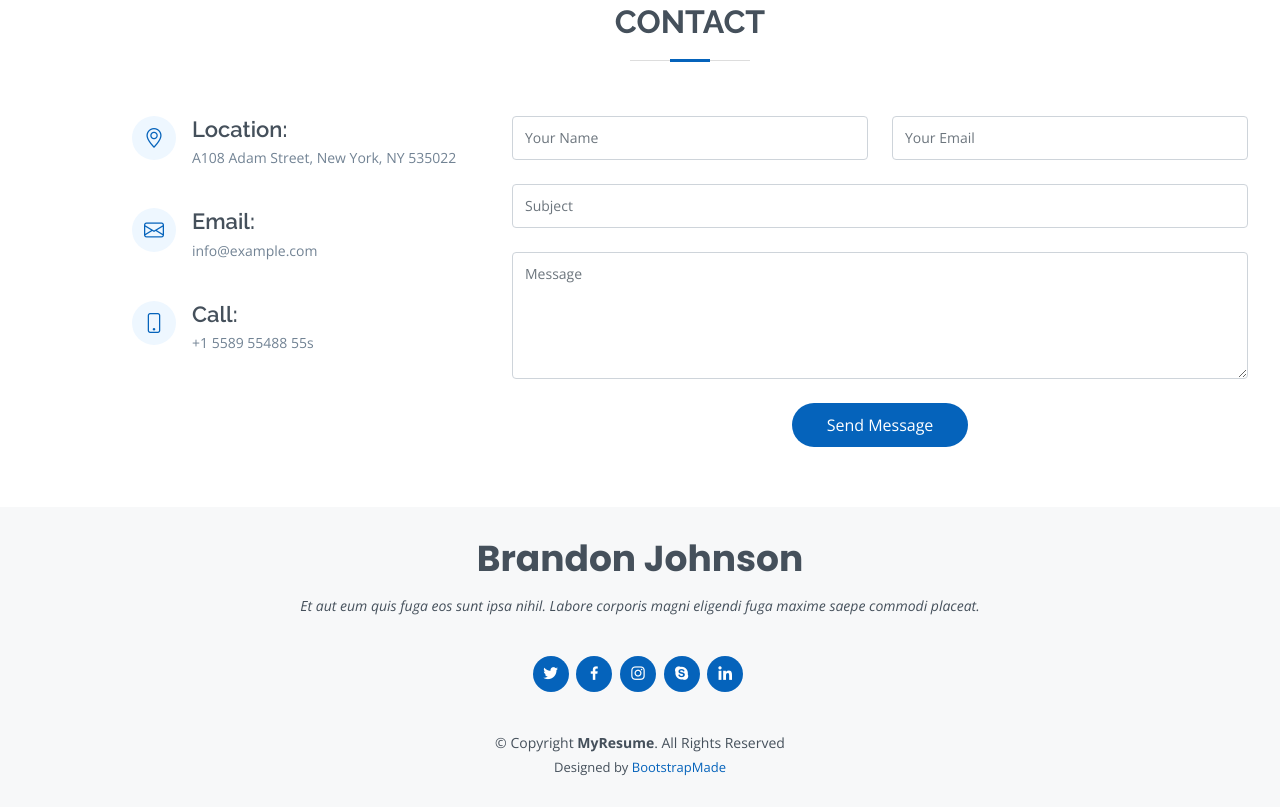
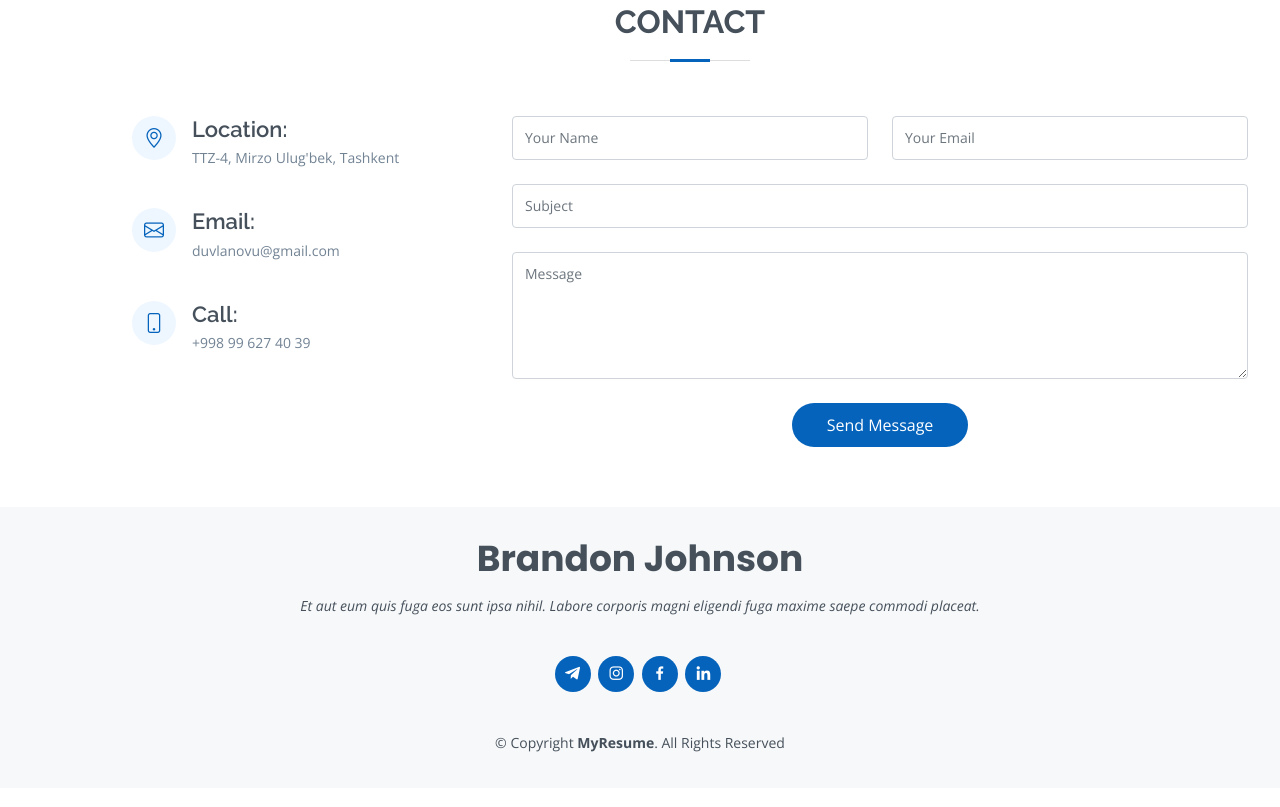
Before and after one commit to Ulugbek01/My-Portfolio, a plain HTML site: page index.html in a window 1280 px wide. Shown: the part 6514-7321 px from the top of the page. Drawn offline with nearby package versions, Linux system fonts and the light colour scheme.

Commit message:
all section add

```diff
--- a/css/style.css
+++ b/css/style.css
@@ -890,9 +890,7 @@ section {
   }
 }
 
-/*--------------------------------------------------------------
-# Contact
---------------------------------------------------------------*/
+/* Contact */
 .contact .info {
   width: 100%;
   background: #fff;
@@ -926,6 +924,9 @@ section {
 .contact .info .email,
 .contact .info .phone {
   margin-top: 40px;
+}
+.contact .info a {
+  color: #728394;
 }
 .contact .info .email:hover i,
 .contact .info .address:hover i,
@@ -1017,9 +1018,7 @@ section {
   }
 }
 
-/*--------------------------------------------------------------
-# Footer
---------------------------------------------------------------*/
+/* Footer */
 #footer {
   background: #f7f8f9;
   color: #45505b;
--- a/index.html
+++ b/index.html
@@ -1146,19 +1146,21 @@
                 <div class="address">
                   <i class="bi bi-geo-alt"></i>
                   <h4>Location:</h4>
-                  <p>A108 Adam Street, New York, NY 535022</p>
+                  <p>TTZ-4, Mirzo Ulug'bek, Tashkent</p>
                 </div>
 
                 <div class="email">
                   <i class="bi bi-envelope"></i>
                   <h4>Email:</h4>
-                  <p>info@example.com</p>
+                  <p>
+                    <a href="mailto:duvlanovu@gmail.com">duvlanovu@gmail.com</a>
+                  </p>
                 </div>
 
                 <div class="phone">
                   <i class="bi bi-phone"></i>
                   <h4>Call:</h4>
-                  <p>+1 5589 55488 55s</p>
+                  <p><a href="tel:(+998 99 627 40 39)">+998 99 627 40 39</a></p>
                 </div>
               </div>
             </div>
@@ -1239,18 +1241,29 @@
           eligendi fuga maxime saepe commodi placeat.
         </p>
         <div class="social-links">
-          <a href="#" class="twitter"><i class="bx bxl-twitter"></i></a>
+          <a
+            href="https://t.me/Duvlanov_ulugbek"
+            class="telegram"
+            target="_blank"
+            ><i class="bx bxl-telegram"></i
+          ></a>
+          <a
+            href="https://www.instagram.com/ulugbekduvlanov"
+            target="_blank"
+            class="instagram"
+            ><i class="bx bxl-instagram"></i
+          ></a>
           <a href="#" class="facebook"><i class="bx bxl-facebook"></i></a>
-          <a href="#" class="instagram"><i class="bx bxl-instagram"></i></a>
-          <a href="#" class="google-plus"><i class="bx bxl-skype"></i></a>
-          <a href="#" class="linkedin"><i class="bx bxl-linkedin"></i></a>
+          <a
+            href="https://www.linkedin.com/in/ulug-bek-duvlanov-868109228"
+            class="linkedin"
+            target="_blank"
+            ><i class="bx bxl-linkedin"></i
+          ></a>
         </div>
         <div class="copyright">
           &copy; Copyright <strong><span>MyResume</span></strong
           >. All Rights Reserved
-        </div>
-        <div class="credits">
-          Designed by <a href="https://bootstrapmade.com/">BootstrapMade</a>
         </div>
       </div>
     </footer>
```
